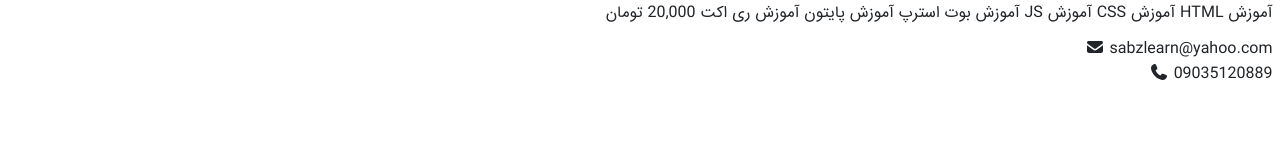
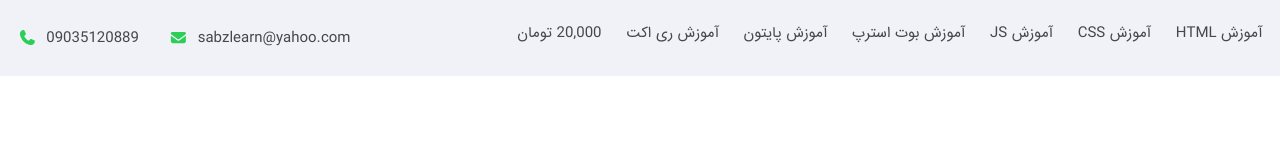
Before and after one commit to Amirrezaghanavati/sabzlearn-shop, a plain HTML site: page index.html in a window 1280 px wide. Drawn offline with Linux system fonts and the light colour scheme.

Commit message:
finish top bar

```diff
--- a/css/style.css
+++ b/css/style.css
@@ -1,5 +1,6 @@
 @import './variables.css';
 @import './fonts.css';
+@import './top-bar.css';
 
 /* Start default styles */
 
@@ -34,8 +35,4 @@ a:hover{
 i{
     -webkit-user-select: none;
 }
-
-
-
-
 /* Final default styles */
--- /dev/null
+++ b/css/top-bar.css
@@ -0,0 +1,51 @@
+
+/* start top bar styles */
+.top-bar{
+    color: var(--dark-color);
+    background-color: #f0f2f7;
+    padding: 2rem 0;
+}
+
+.top-bar__content{
+    display: flex;
+    justify-content: space-between;
+}
+
+.top-bar__right{
+    display: flex;
+}
+
+
+.top-bar__menu{
+    display: flex;
+}
+
+.top-bar__link{
+    color: var(--dark-color);
+    transition: all 400ms ease;
+    font-size: 1.5rem;
+    padding: 0 1rem;
+}
+
+.top-bar__left{
+    display: flex;
+}
+
+.top-bar__email ,
+.top-bar__phone{
+    display: flex;
+    align-items: center;
+    padding: 0 1rem ;
+}
+
+.top-bar__phone-text,
+.top-bar__email-text{
+    padding: 0 1rem;
+}
+
+.top-bar__email-icon ,
+.top-bar__phone-icon {
+    color: var(--primary-color);
+    font-size: 1.5rem;
+}
+/* finish top bar styles */
--- a/css/variables.css
+++ b/css/variables.css
@@ -1,6 +1,6 @@
 :root{
     --primary-font: "IRANSans";
-    --primary-color: '#2bce56';
-    --white-color: '#fff';
-    --dark-color: '#464749';
+    --primary-color: #2bce56;
+    --white-color: #fff;
+    --dark-color: #464749;
 }
```
Also changed, not shown: index.html (+3 -0 lines).
